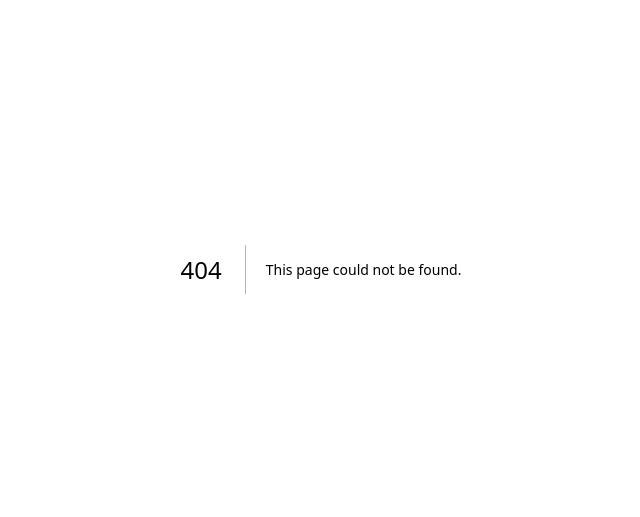
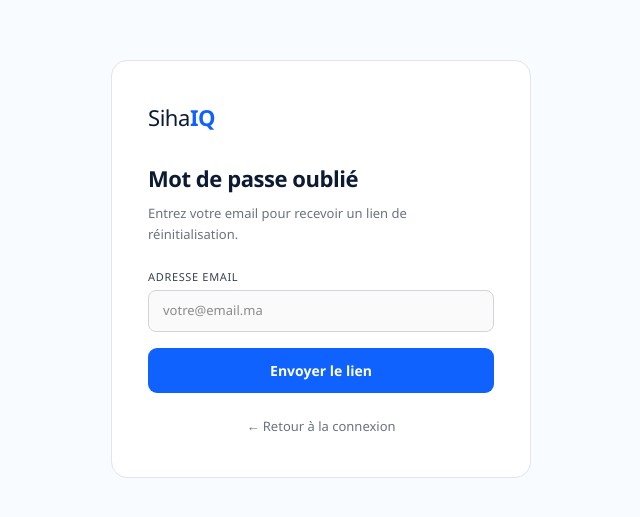
Before and after one commit to semsilimohamed/rcm-saas-platform, a Next.js app in the folder frontend/: page /auth/forgot-password in a window 1280 px wide. Before the commit this address had no page. Shown: the part 131-648 px from the top of the page, without its empty margins (319-959 px from the left). Built offline with nearby package versions, Linux system fonts and the light colour scheme; no server answers.

Commit message:
feat: forgot password and reset password pages, email validation on register

```diff
--- /dev/null
+++ b/frontend/app/auth/forgot-password/page.tsx
@@ -0,0 +1,98 @@
+"use client";
+import { useState } from "react";
+import Link from "next/link";
+
+const API_URL = process.env.NEXT_PUBLIC_API_URL || "http://127.0.0.1:8000";
+
+export default function ForgotPasswordPage() {
+  const [email, setEmail]     = useState("");
+  const [loading, setLoading] = useState(false);
+  const [resetUrl, setResetUrl] = useState("");
+  const [error, setError]     = useState("");
+
+  async function handleSubmit() {
+    if (!email) { setError("Veuillez entrer votre email."); return; }
+    setLoading(true);
+    setError("");
+    try {
+      const res = await fetch(`${API_URL}/auth/forgot-password`, {
+        method: "POST",
+        headers: { "Content-Type": "application/json" },
+        body: JSON.stringify({ email }),
+      });
+      const data = await res.json();
+      if (data.reset_url) setResetUrl(data.reset_url);
+    } catch {
+      setError("Impossible de contacter le serveur.");
+    } finally {
+      setLoading(false);
+    }
+  }
+
+  return (
+    <div style={s.page}>
+      <div style={s.card}>
+        <div style={s.logo}>
+          Siha<span style={s.iq}>IQ</span>
+        </div>
+        <h1 style={s.h1}>Mot de passe oublié</h1>
+        <p style={s.sub}>Entrez votre email pour recevoir un lien de réinitialisation.</p>
+
+        {error && <div style={s.error}>{error}</div>}
+
+        {resetUrl ? (
+          <div style={s.success}>
+            <div style={s.successTitle}>Lien généré avec succès</div>
+            <div style={s.successDesc}>Cliquez sur le lien ci-dessous pour réinitialiser votre mot de passe :</div>
+            <a href={resetUrl} style={s.resetLink}>{resetUrl}</a>
+          </div>
+        ) : (
+          <>
+            <div style={s.field}>
+              <label style={s.label}>Adresse email</label>
+              <input
+                style={s.input}
+                type="email"
+                placeholder="votre@email.ma"
+                value={email}
+                onChange={e => setEmail(e.target.value)}
+                onKeyDown={e => e.key === "Enter" && handleSubmit()}
+              />
+            </div>
+            <button
+              style={loading ? { ...s.btn, opacity: 0.7 } : s.btn}
+              onClick={handleSubmit}
+              disabled={loading}
+            >
+              {loading ? "Envoi en cours..." : "Envoyer le lien"}
+            </button>
+          </>
+        )}
+
+        <div style={s.footer}>
+          <Link href="/auth/login" style={s.link}>← Retour à la connexion</Link>
+        </div>
+      </div>
+    </div>
+  );
+}
+
+const s: Record<string, React.CSSProperties> = {
+  page:   { minHeight: "100vh", background: "#F8FBFF", display: "flex", alignItems: "center", justifyContent: "center", fontFamily: "'DM Sans','Segoe UI',system-ui,sans-serif" },
+  card:   { background: "#fff", border: "0.5px solid #E2E4E9", borderRadius: 16, padding: "40px 36px", width: "100%", maxWidth: 420 },
+  logo:   { fontSize: 22, fontWeight: 300, color: "#0C1B33", marginBottom: 28, letterSpacing: "-0.02em" },
+  iq:     { fontWeight: 800, color: "#0F62FE" },
+  h1:     { fontSize: 22, fontWeight: 700, color: "#0C1B33", marginBottom: 8, letterSpacing: "-0.02em" },
+  sub:    { fontSize: 13, color: "#6B7280", lineHeight: 1.6, marginBottom: 24 },
+  error:  { background: "#FEE2E2", border: "0.5px solid #FCA5A5", borderRadius: 8, padding: "10px 14px", fontSize: 13, color: "#991B1B", marginBottom: 16 },
+  field:  { marginBottom: 16 },
+  label:  { display: "block", fontSize: 11, fontWeight: 500, color: "#374151", marginBottom: 5, textTransform: "uppercase", letterSpacing: "0.06em" },
+  input:  { width: "100%", padding: "10px 14px", border: "0.5px solid #D1D5DB", borderRadius: 8, fontSize: 13, color: "#1A1D23", outline: "none", fontFamily: "inherit", background: "#FAFAFA", boxSizing: "border-box" },
+  btn:    { width: "100%", padding: "12px", borderRadius: 9, fontSize: 14, fontWeight: 600, cursor: "pointer", border: "none", background: "#0F62FE", color: "#fff", fontFamily: "inherit" },
+  success:     { background: "#F0FDF4", border: "0.5px solid #86EFAC", borderRadius: 8, padding: "16px", marginBottom: 16 },
+  successTitle:{ fontSize: 13, fontWeight: 600, color: "#166534", marginBottom: 6 },
+  successDesc: { fontSize: 12, color: "#166534", marginBottom: 10 },
+  resetLink:   { fontSize: 11, color: "#0F62FE", wordBreak: "break-all" },
+  footer: { marginTop: 20, textAlign: "center" },
+  link:   { fontSize: 13, color: "#6B7280", textDecoration: "none" },
+};
--- a/frontend/app/auth/login/page.tsx
+++ b/frontend/app/auth/login/page.tsx
@@ -100,7 +100,11 @@ export default function LoginPage() {
           >
             {loading ? "Connexion en cours..." : "Se connecter"}
           </button>
-
+          <div style={{ textAlign: "center", marginTop: 12 }}>
+            <Link href="/auth/forgot-password" style={s.linkMuted}>
+              Mot de passe oublié ?
+            </Link>
+          </div>
           <div style={s.footer}>
             Pas encore de compte ?{" "}
             <Link href="/auth/register" style={s.link}>Créer un compte</Link>
--- a/frontend/app/auth/register/page.tsx
+++ b/frontend/app/auth/register/page.tsx
@@ -42,8 +42,12 @@ export default function RegisterPage() {
 
   async function handleRegister() {
     if (!form.hospital_name || !form.hospital_email || !form.full_name || !form.password) {
-      setError("Veuillez remplir tous les champs."); return;
-    }
+  setError("Veuillez remplir tous les champs."); return;
+}
+const emailRegex = /^[^\s@]+@[^\s@]+\.[^\s@]+$/;
+if (!emailRegex.test(form.hospital_email)) {
+  setError("Adresse email invalide."); return;
+}
     if (form.password !== form.confirm_password) {
       setError("Les mots de passe ne correspondent pas."); return;
     }
--- /dev/null
+++ b/frontend/app/auth/reset-password/page.tsx
@@ -0,0 +1,96 @@
+"use client";
+import { useState, Suspense } from "react";
+import { useSearchParams } from "next/navigation";
+import Link from "next/link";
+
+const API_URL = process.env.NEXT_PUBLIC_API_URL || "http://127.0.0.1:8000";
+
+function ResetForm() {
+  const searchParams  = useSearchParams();
+  const token         = searchParams.get("token") || "";
+  const [password, setPassword]   = useState("");
+  const [confirm, setConfirm]     = useState("");
+  const [loading, setLoading]     = useState(false);
+  const [success, setSuccess]     = useState(false);
+  const [error, setError]         = useState("");
+
+  async function handleReset() {
+    if (!password || !confirm) { setError("Veuillez remplir tous les champs."); return; }
+    if (password !== confirm)  { setError("Les mots de passe ne correspondent pas."); return; }
+    if (password.length < 8)   { setError("Minimum 8 caractères."); return; }
+    setLoading(true);
+    setError("");
+    try {
+      const res = await fetch(`${API_URL}/auth/reset-password`, {
+        method: "POST",
+        headers: { "Content-Type": "application/json" },
+        body: JSON.stringify({ token, new_password: password }),
+      });
+      if (!res.ok) {
+        const data = await res.json();
+        setError(data.detail || "Erreur lors de la réinitialisation.");
+        return;
+      }
+      setSuccess(true);
+    } catch {
+      setError("Impossible de contacter le serveur.");
+    } finally {
+      setLoading(false);
+    }
+  }
+
+  return (
+    <div style={s.page}>
+      <div style={s.card}>
+        <div style={s.logo}>Siha<span style={s.iq}>IQ</span></div>
+        <h1 style={s.h1}>Nouveau mot de passe</h1>
+
+        {success ? (
+          <div style={s.success}>
+            <div style={s.successTitle}>Mot de passe réinitialisé avec succès</div>
+            <Link href="/auth/login" style={s.btn}>Se connecter</Link>
+          </div>
+        ) : (
+          <>
+            {error && <div style={s.error}>{error}</div>}
+            <div style={s.field}>
+              <label style={s.label}>Nouveau mot de passe</label>
+              <input style={s.input} type="password" placeholder="••••••••" value={password} onChange={e => setPassword(e.target.value)} />
+            </div>
+            <div style={s.field}>
+              <label style={s.label}>Confirmer</label>
+              <input style={s.input} type="password" placeholder="••••••••" value={confirm} onChange={e => setConfirm(e.target.value)} onKeyDown={e => e.key === "Enter" && handleReset()} />
+            </div>
+            <button style={loading ? { ...s.btn, opacity: 0.7 } : s.btn} onClick={handleReset} disabled={loading}>
+              {loading ? "Réinitialisation..." : "Réinitialiser le mot de passe"}
+            </button>
+          </>
+        )}
+        <div style={s.footer}>
+          <Link href="/auth/login" style={s.link}>← Retour à la connexion</Link>
+        </div>
+      </div>
+    </div>
+  );
+}
+
+export default function ResetPasswordPage() {
+  return <Suspense><ResetForm /></Suspense>;
+}
+
+const s: Record<string, React.CSSProperties> = {
+  page:        { minHeight: "100vh", background: "#F8FBFF", display: "flex", alignItems: "center", justifyContent: "center", fontFamily: "'DM Sans','Segoe UI',system-ui,sans-serif" },
+  card:        { background: "#fff", border: "0.5px solid #E2E4E9", borderRadius: 16, padding: "40px 36px", width: "100%", maxWidth: 420 },
+  logo:        { fontSize: 22, fontWeight: 300, color: "#0C1B33", marginBottom: 28, letterSpacing: "-0.02em" },
+  iq:          { fontWeight: 800, color: "#0F62FE" },
+  h1:          { fontSize: 22, fontWeight: 700, color: "#0C1B33", marginBottom: 20, letterSpacing: "-0.02em" },
+  error:       { background: "#FEE2E2", border: "0.5px solid #FCA5A5", borderRadius: 8, padding: "10px 14px", fontSize: 13, color: "#991B1B", marginBottom: 16 },
+  field:       { marginBottom: 16 },
+  label:       { display: "block", fontSize: 11, fontWeight: 500, color: "#374151", marginBottom: 5, textTransform: "uppercase", letterSpacing: "0.06em" },
+  input:       { width: "100%", padding: "10px 14px", border: "0.5px solid #D1D5DB", borderRadius: 8, fontSize: 13, color: "#1A1D23", outline: "none", fontFamily: "inherit", background: "#FAFAFA", boxSizing: "border-box" },
+  btn:         { display: "block", width: "100%", padding: "12px", borderRadius: 9, fontSize: 14, fontWeight: 600, cursor: "pointer", border: "none", background: "#0F62FE", color: "#fff", fontFamily: "inherit", textDecoration: "none", textAlign: "center", marginTop: 8 },
+  success:     { background: "#F0FDF4", border: "0.5px solid #86EFAC", borderRadius: 8, padding: "16px", display: "flex", flexDirection: "column", gap: 12 },
+  successTitle:{ fontSize: 13, fontWeight: 600, color: "#166534" },
+  footer:      { marginTop: 20, textAlign: "center" },
+  link:        { fontSize: 13, color: "#6B7280", textDecoration: "none" },
+};
```
Also changed, not shown: 1 other file (tests, documents, lock files or other folders).
